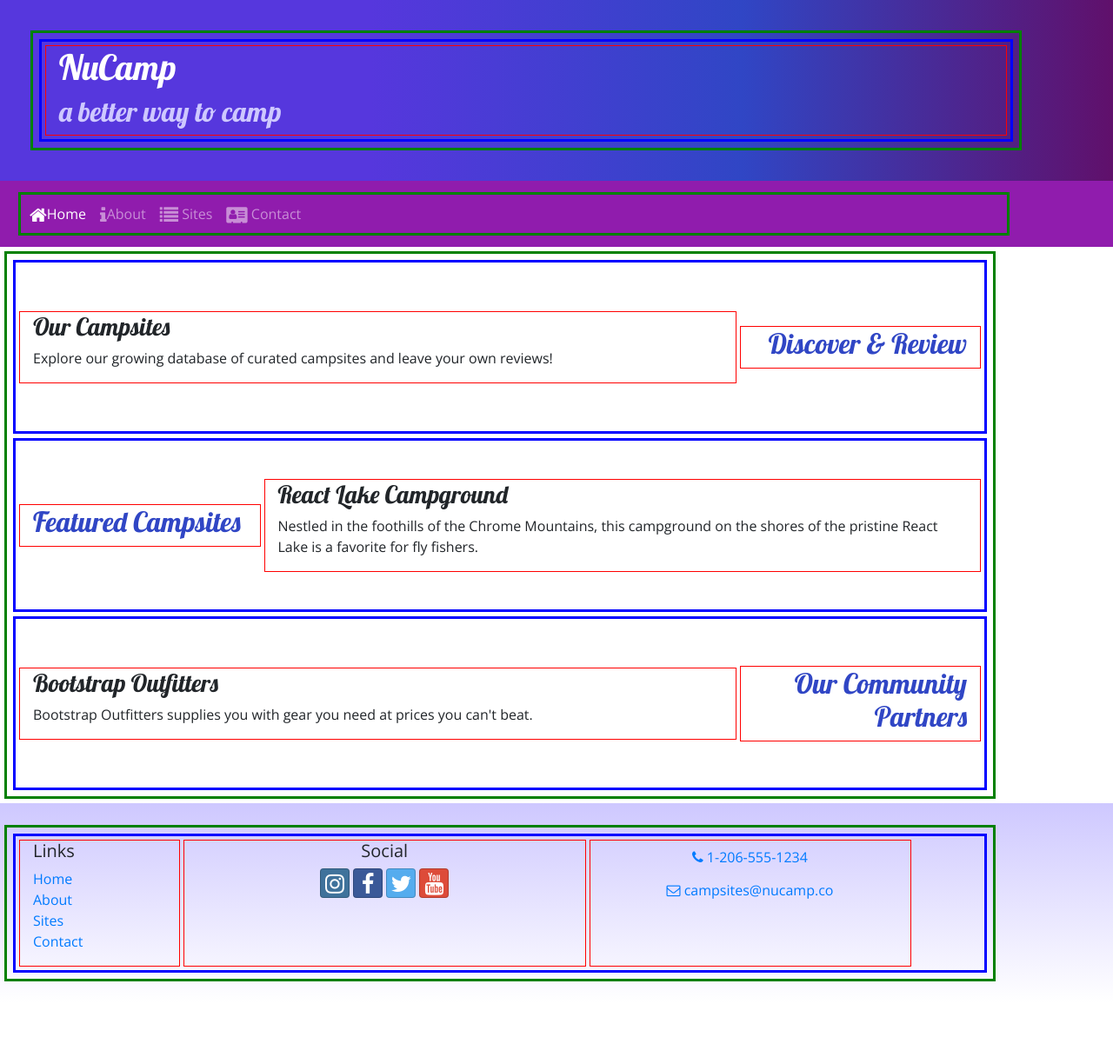
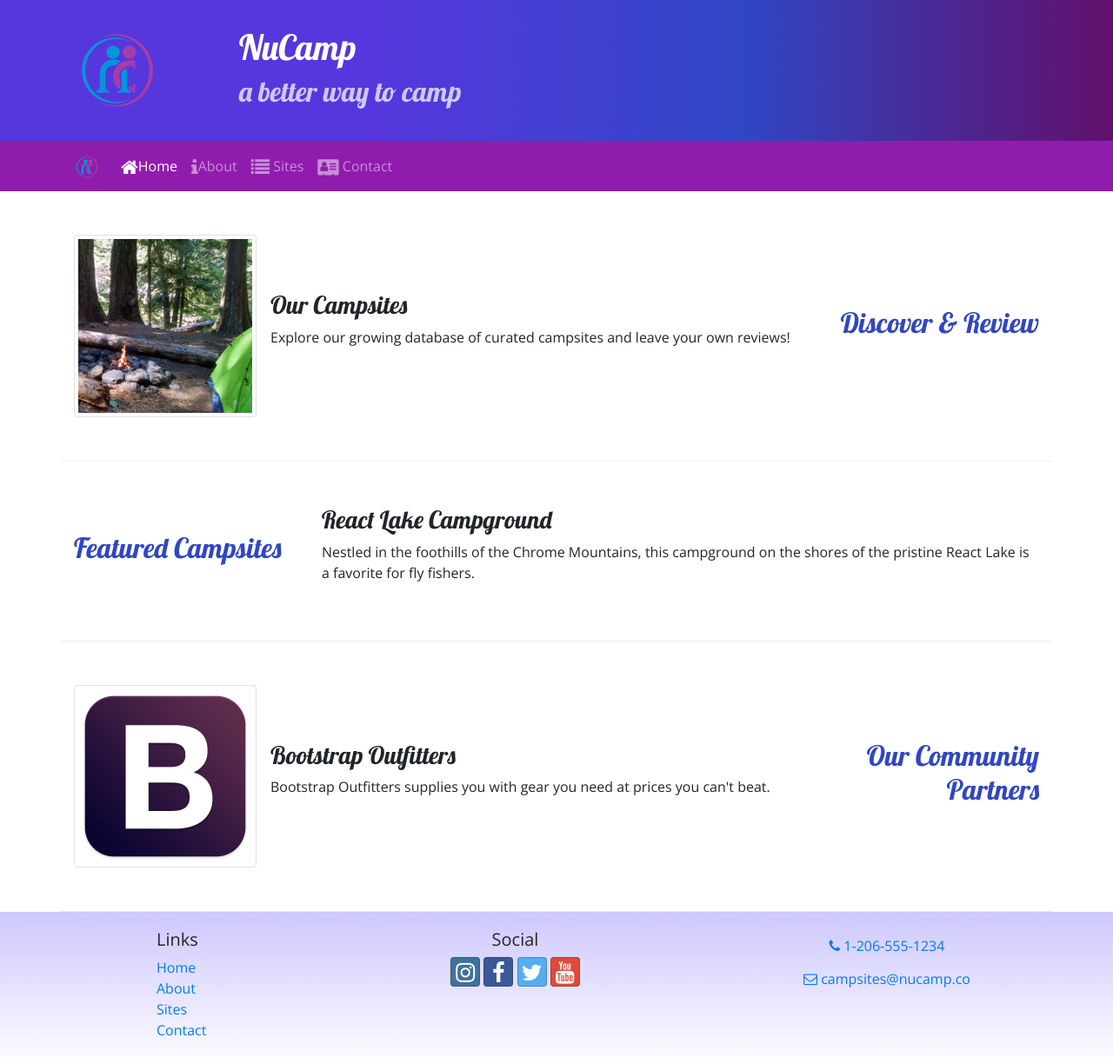
Before and after one commit to Lorenchess/Nucamp-Website-Project, a website: page index.html in a window 1280 px wide. Shown: the whole page at 87% size. Before the commit the page ends 1154 px from the top, so only its background shows below. Drawn offline with nearby package versions, Linux system fonts and the light colour scheme.

Commit message:
Images and Media

```diff
--- a/index.html
+++ b/index.html
@@ -11,14 +11,23 @@
       href="node_modules/bootstrap/dist/css/bootstrap.min.css"
     />
     <!-- Additional CSS must be placed after Bootstrap CSS -->
-    <link rel="stylesheet" href="node_modules/font-awesome/css/font-awesome.min.css" />
-    <link rel="stylesheet" href="node_modules/bootstrap-social/bootstrap-social.css" />
-    <link rel="preconnect" href="https://fonts.googleapis.com">
-    <link rel="preconnect" href="https://fonts.gstatic.com" crossorigin>
-    <link href="https://fonts.googleapis.com/css2?family=Lobster&family=Open+Sans:ital,wght@0,300;1,300;1,400&display=swap" rel="stylesheet">
+    <link
+      rel="stylesheet"
+      href="node_modules/font-awesome/css/font-awesome.min.css"
+    />
+    <link
+      rel="stylesheet"
+      href="node_modules/bootstrap-social/bootstrap-social.css"
+    />
+    <link rel="preconnect" href="https://fonts.googleapis.com" />
+    <link rel="preconnect" href="https://fonts.gstatic.com" crossorigin />
+    <link
+      href="https://fonts.googleapis.com/css2?family=Lobster&family=Open+Sans:ital,wght@0,300;1,300;1,400&display=swap"
+      rel="stylesheet"
+    />
 
-    <link rel="stylesheet" href="css/styles.css">
-    <link rel="stylesheet" href="css/borders-helper.css">
+    <link rel="stylesheet" href="css/styles.css" />
+    <!-- <link rel="stylesheet" href="css/borders-helper.css"> -->
 
     <title>NuCamp: A Better Way To Camp</title>
   </head>
@@ -27,6 +36,9 @@
     <header class="jumbotron jumbotron-fluid m-0">
       <div class="container">
         <div class="row">
+          <div class="col-4 col-sm-3 col-md-2 align-self-center">
+            <img src="img/logo.png" alt="logo" class="img-fluid" />
+          </div>
           <div class="col">
             <h1>NuCamp</h1>
             <h2>a better way to camp</h2>
@@ -37,15 +49,39 @@
 
     <nav class="navbar navbar-expand-sm navbar-dark sticky-top">
       <div class="container">
-        <button class="navbar-toggler ml-auto" type="button" data-toggle="collapse" data-target="#nucampNavbar">
+        <a href="#" class="navbar-brand"
+          ><img src="img/logo.png" height="30" width="30"
+        /></a>
+        <button
+          class="navbar-toggler"
+          type="button"
+          data-toggle="collapse"
+          data-target="#nucampNavbar"
+        >
           <span class="navbar-toggler-icon"></span>
         </button>
         <div class="collapse navbar-collapse" id="nucampNavbar">
           <ul class="navbar-nav">
-            <li class="nav-item active"><a class="nav-link" href="#"><i class="fa fa-home fa-lg"></i>Home</a></li>
-            <li class="nav-item"><a class="nav-link" href="aboutus.html"><i class="fa fa-info fa-lg"></i>About</a></li>
-            <li class="nav-item"><a class="nav-link" href="#"><i class="fa fa-list fa-lg"></i> Sites</a></li>
-            <li class="nav-item"><a class="nav-link" href="contactus.html"><i class="fa fa-address-card fa-lg"></i> Contact</a></li>
+            <li class="nav-item active">
+              <a class="nav-link" href="#"
+                ><i class="fa fa-home fa-lg"></i>Home</a
+              >
+            </li>
+            <li class="nav-item">
+              <a class="nav-link" href="aboutus.html"
+                ><i class="fa fa-info fa-lg"></i>About</a
+              >
+            </li>
+            <li class="nav-item">
+              <a class="nav-link" href="#"
+                ><i class="fa fa-list fa-lg"></i> Sites</a
+              >
+            </li>
+            <li class="nav-item">
+              <a class="nav-link" href="contactus.html"
+                ><i class="fa fa-address-card fa-lg"></i> Contact</a
+              >
+            </li>
           </ul>
         </div>
       </div>
@@ -57,11 +93,20 @@
           <h2 class="text-sm-right">Discover & Review</h2>
         </div>
         <div class="col">
+          <div class="media">
+            <img
+              class="d-flex mr-3 img-thumbnail"
+              src="img/breadcrumb-trail-thumb.jpg"
+              alt="Breadcrumb Trail thumbnail"
+            />
+            <div class="media-body align-self-center">
               <h3>Our Campsites</h3>
               <p>
-            Explore our growing database of curated campsites and leave your own
-            reviews!
+                Explore our growing database of curated campsites and leave your
+                own reviews!
               </p>
+            </div>
+          </div>
         </div>
       </div>
 
@@ -83,11 +128,20 @@
           <h2 class="text-sm-right">Our Community Partners</h2>
         </div>
         <div class="col">
+          <div class="media">
+            <img
+              src="img/bootstrap-thumb.png"
+              alt="Bootstrap Outfitters"
+              class="d-flex mr-3 img-thumbnail"
+            />
+            <div class="media-body align-self-center">
               <h3>Bootstrap Outfitters</h3>
               <p>
-            Bootstrap Outfitters supplies you with gear you need at prices you
-            can't beat.
+                Bootstrap Outfitters supplies you with gear you need at prices
+                you can't beat.
               </p>
+            </div>
+          </div>
         </div>
       </div>
     </div>
@@ -107,15 +161,36 @@
 
           <div class="col-6 col-sm-5 text-center">
             <h5>Social</h5>
-              <a class="btn btn-social-icon btn-instagram" href="http://instagram.com/"><i class="fa fa-instagram"></i></a>
-              <a class="btn btn-social-icon btn-facebook" href="http://facebook.com/"><i class="fa fa-facebook"></i></a>
-              <a class="btn btn-social-icon btn-twitter" href="http://twitter.com/"><i class="fa fa-twitter"></i></a>
-              <a class="btn btn-social-icon btn-google" href="http://youtube.com/"><i class="fa fa-youtube"></i></a>
+            <a
+              class="btn btn-social-icon btn-instagram"
+              href="http://instagram.com/"
+              ><i class="fa fa-instagram"></i
+            ></a>
+            <a
+              class="btn btn-social-icon btn-facebook"
+              href="http://facebook.com/"
+              ><i class="fa fa-facebook"></i
+            ></a>
+            <a
+              class="btn btn-social-icon btn-twitter"
+              href="http://twitter.com/"
+              ><i class="fa fa-twitter"></i
+            ></a>
+            <a class="btn btn-social-icon btn-google" href="http://youtube.com/"
+              ><i class="fa fa-youtube"></i
+            ></a>
           </div>
 
           <div class="col-sm-4 text-center">
-             <a role="button" class="btn btn-link" href="tel:+12065551234"><i class="fa fa-phone"></i> 1-206-555-1234</a><br />
-             <a role="button" class="btn btn-link" href="mailto:campsites@nucamp.co"><i class="fa fa-envelope-o"></i> campsites@nucamp.co</a>
+            <a role="button" class="btn btn-link" href="tel:+12065551234"
+              ><i class="fa fa-phone"></i> 1-206-555-1234</a
+            ><br />
+            <a
+              role="button"
+              class="btn btn-link"
+              href="mailto:campsites@nucamp.co"
+              ><i class="fa fa-envelope-o"></i> campsites@nucamp.co</a
+            >
           </div>
         </div>
       </div>
```
Also changed, not shown: aboutus.html (+5 -1 lines), contactus.html (+5 -1 lines), img/bootstrap-thumb.png (added), img/breadcrumb-trail-thumb.jpg (added), img/breadcrumb-trail.jpg (added), img/chrome-river-thumb.jpg (added), img/chrome-river.jpg (added), img/logo.png (added), img/react-lake-thumb.jpg (added), img/react-lake.jpg (added). Lines whose indentation alone changed are shown as unchanged.
